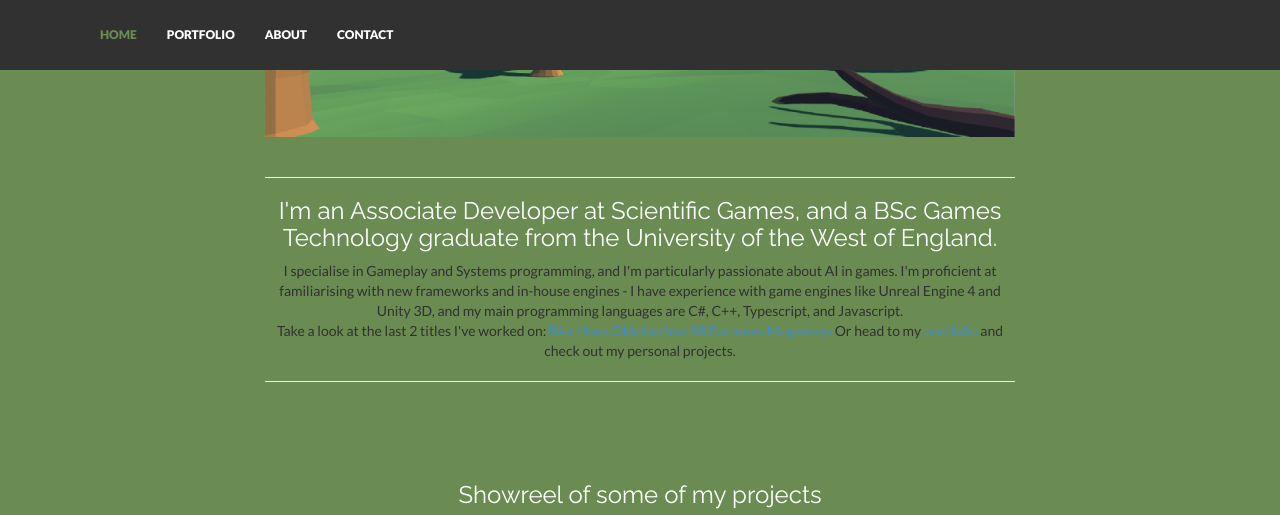
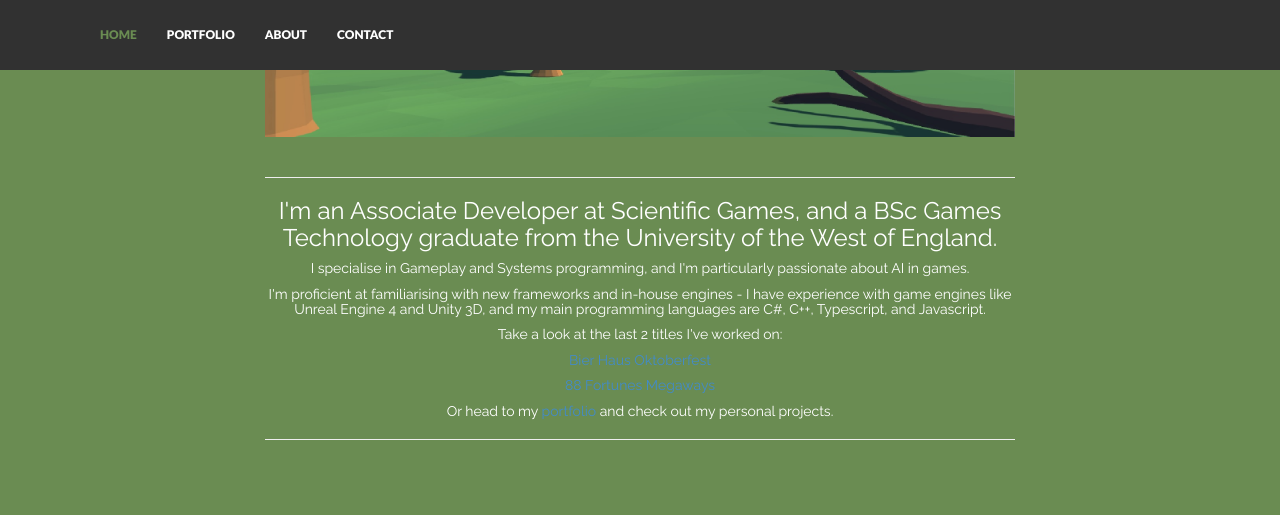
Before and after one commit to AGPO93/AGPO93.github.io, a Jekyll site: the page built from index.html, in a window 1280 px wide and 900 px high, scrolled down 406 px, cut to the strip 0-515 px from the top of the window. Built offline with Jekyll 4.4.1, drawn with Linux system fonts in a browser that asks for light colours; nearby versions of some CDN libraries.

Commit message:
Layouting

```diff
--- a/_includes/header.html
+++ b/_includes/header.html
@@ -9,13 +9,12 @@
                 <hr>
                 <h3>I'm an Associate Developer at Scientific Games, and a BSc Games Technology graduate from the University of the West of England.</h3>
 
-                I specialise in Gameplay and Systems programming, and I'm particularly passionate about AI in games.
-                I'm proficient at familiarising with new frameworks and in-house engines - I have experience with game engines like Unreal Engine 4 and Unity 3D, and my main programming languages are C#, C++, Typescript, and Javascript.
-                <br>
-                Take a look at the last 2 titles I've worked on:
-                <a href="https://www.sggaming.com/Games/SCIENTIFIC-GAMES/class3/premium-Games/bier-haus-oktoberfest-18346">Bier Haus Oktoberfest</a>
-                <a href="https://www.sgdigital.com/opengaming/game-88-fortunes-megaways.html">88 Fortunes Megaways</a>
-                Or head to my <a href="https://agpo93.github.io/portfolio/">portfolio</a> and check out my personal projects.
+                <h5>I specialise in Gameplay and Systems programming, and I'm particularly passionate about AI in games.</h5>
+                <h5>I'm proficient at familiarising with new frameworks and in-house engines - I have experience with game engines like Unreal Engine 4 and Unity 3D, and my main programming languages are C#, C++, Typescript, and Javascript.</h5>
+                <h5>Take a look at the last 2 titles I've worked on: <br></h5>
+                <h5><a href="https://www.sggaming.com/Games/SCIENTIFIC-GAMES/class3/premium-Games/bier-haus-oktoberfest-18346">Bier Haus Oktoberfest</a><br></h5>
+                <h5><a href="https://www.sgdigital.com/opengaming/game-88-fortunes-megaways.html">88 Fortunes Megaways</a><br></h5>
+                <h5>Or head to my <a href="https://agpo93.github.io/portfolio/">portfolio</a> and check out my personal projects.</h5>
                 <hr>
                 <br>
             </div>
```
